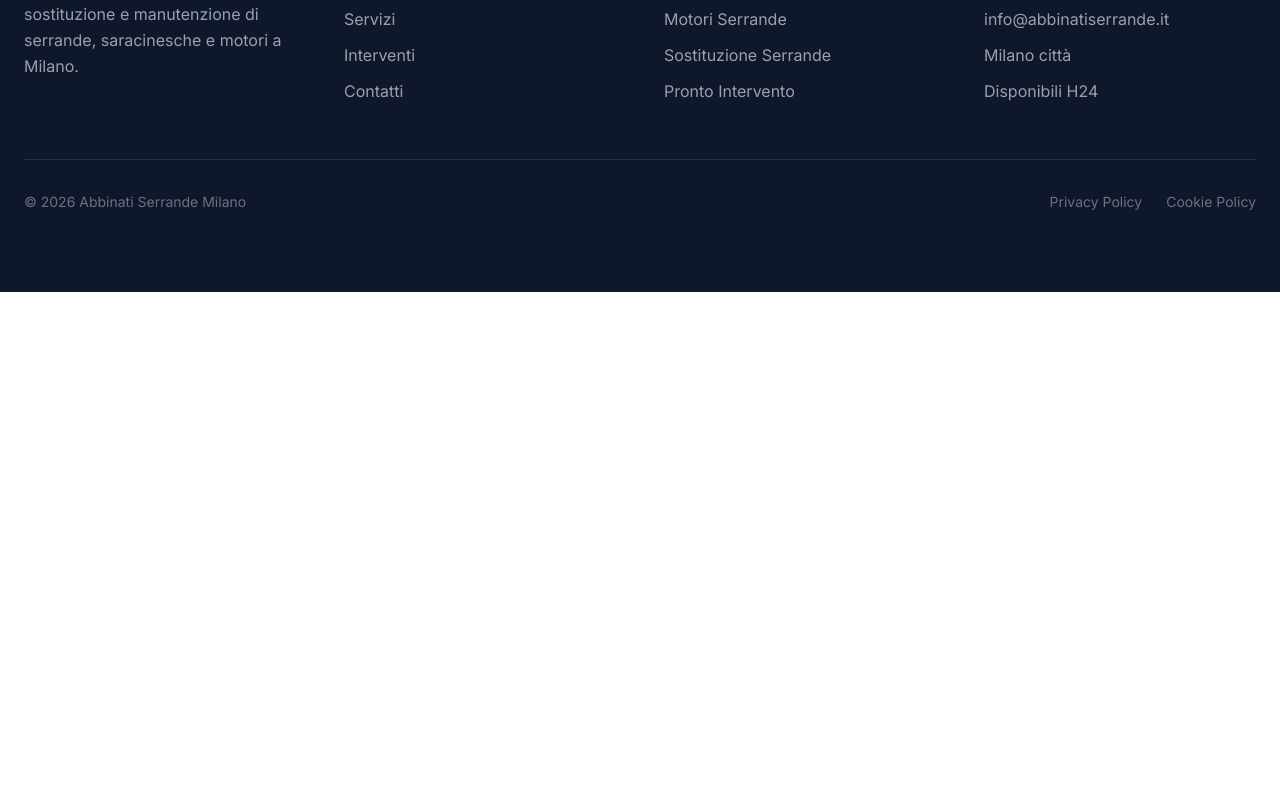
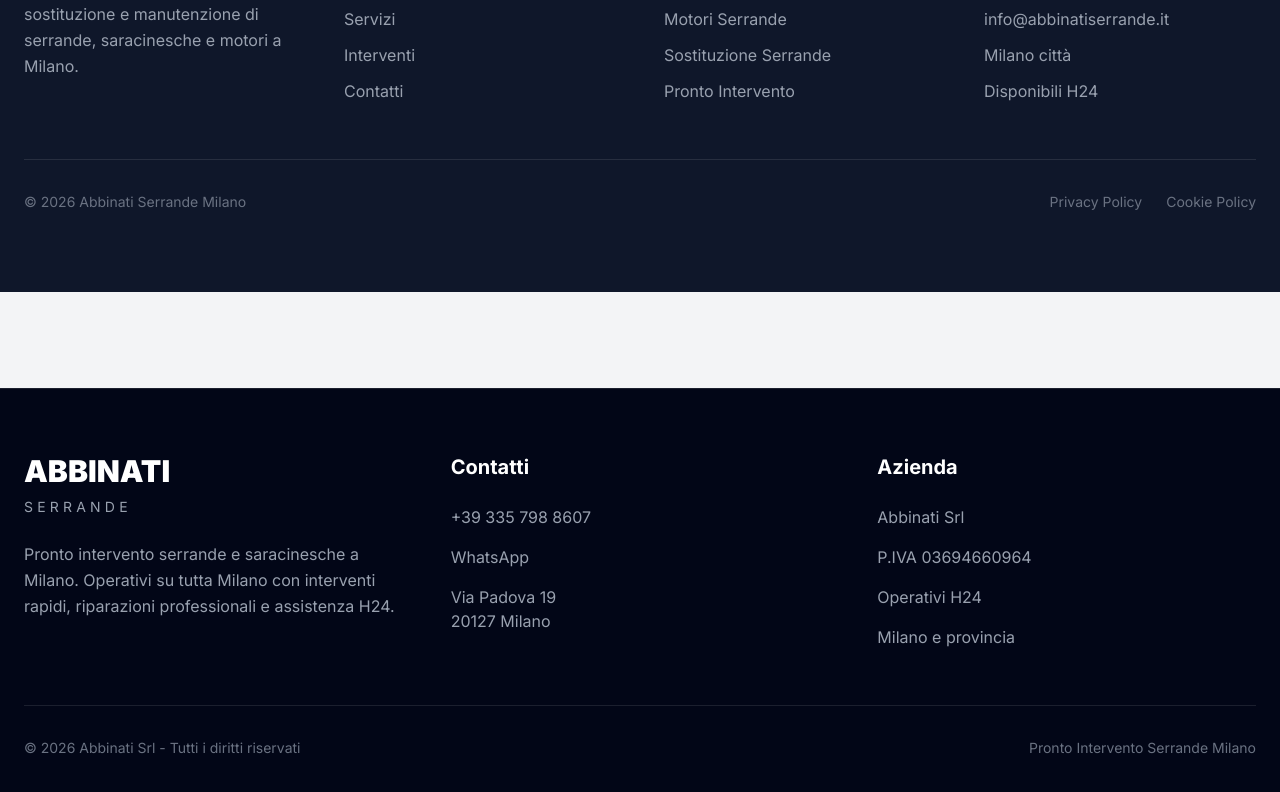
Before and after one commit to Simo-FI/abbinati-serrande, a Next.js app: page / in a window 1280 px wide. Shown: the part 2642-3434 px from the top of the page. Before the commit the page ends 2934 px from the top, so only its background shows below. Built offline with nearby package versions, Linux system fonts and the light colour scheme.

Commit message:
Add professional footer and real business info

```diff
--- a/app/page.tsx
+++ b/app/page.tsx
@@ -735,6 +735,112 @@ export default function Home() {
         </div>
 
       </footer>
+      {/* FOOTER */}
+<footer className="bg-[#020617] border-t border-white/10 mt-24">
+
+  <div className="max-w-7xl mx-auto px-6 py-16">
+
+    <div className="grid lg:grid-cols-3 gap-12">
+
+      {/* BRAND */}
+      <div>
+
+        <h2 className="text-3xl font-black text-white mb-2">
+          ABBINATI
+        </h2>
+
+        <p className="text-sm tracking-[0.3em] text-gray-400 mb-6">
+          SERRANDE
+        </p>
+
+        <p className="text-gray-400 leading-relaxed max-w-md">
+          Pronto intervento serrande e saracinesche a Milano.
+          Operativi su tutta Milano con interventi rapidi,
+          riparazioni professionali e assistenza H24.
+        </p>
+
+      </div>
+
+      {/* CONTACTS */}
+      <div>
+
+        <h3 className="text-white font-bold text-xl mb-6">
+          Contatti
+        </h3>
+
+        <div className="flex flex-col gap-4 text-gray-400">
+
+          <a
+            href="tel:+393357988607"
+            className="hover:text-[#f0b429] transition"
+          >
+            +39 335 798 8607
+          </a>
+
+          <a
+            href="https://wa.me/393357988607"
+            target="_blank"
+            className="hover:text-[#f0b429] transition"
+          >
+            WhatsApp
+          </a>
+
+          <p>
+            Via Padova 19<br />
+            20127 Milano
+          </p>
+
+        </div>
+
+      </div>
+
+      {/* COMPANY */}
+      <div>
+
+        <h3 className="text-white font-bold text-xl mb-6">
+          Azienda
+        </h3>
+
+        <div className="flex flex-col gap-4 text-gray-400">
+
+          <p>
+            Abbinati Srl
+          </p>
+
+          <p>
+            P.IVA 03694660964
+          </p>
+
+          <p>
+            Operativi H24
+          </p>
+
+          <p>
+            Milano e provincia
+          </p>
+
+        </div>
+
+      </div>
+
+    </div>
+
+    {/* BOTTOM */}
+    <div className="border-t border-white/10 mt-14 pt-8 flex flex-col md:flex-row gap-4 justify-between text-sm text-gray-500">
+
+      <p>
+        © 2026 Abbinati Srl - Tutti i diritti riservati
+      </p>
+
+      <p>
+        Pronto Intervento Serrande Milano
+      </p>
+
+    </div>
+
+  </div>
+
+</footer>
     </main>
   );
 }
```
